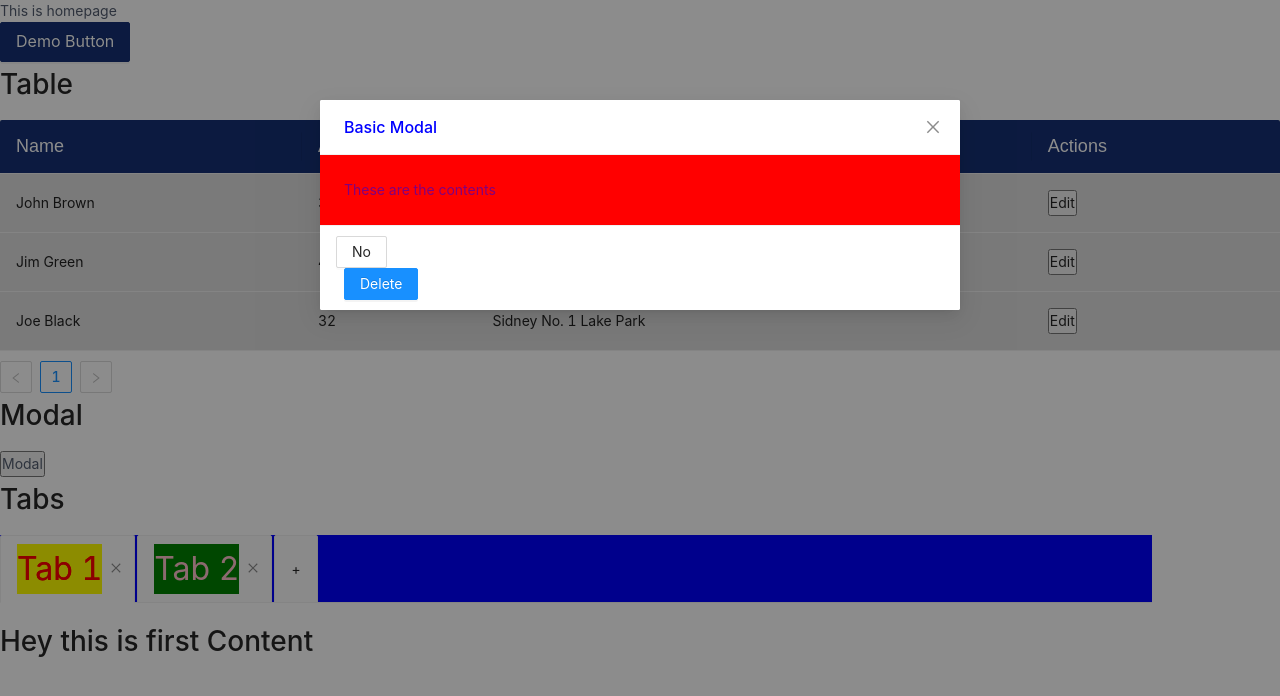
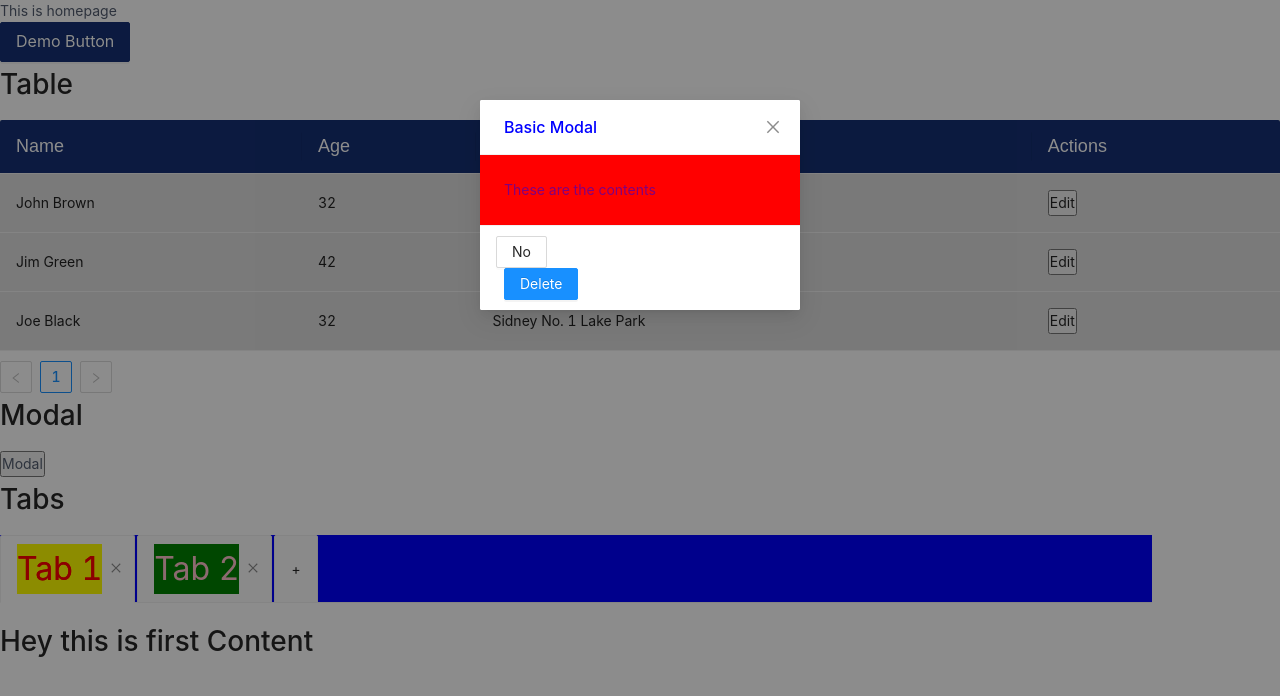
Before and after one commit to w3ngithub/wenhub, a Next.js app: page / in a window 1280 px wide. Shown: the top 696 px of the page. Built offline with nearby package versions, Linux system fonts and the light colour scheme.

Commit message:
Made some changes

```diff
--- a/app/components/elements/Modal/index.js
+++ b/app/components/elements/Modal/index.js
@@ -39,7 +39,7 @@ const Modals = ({
     }
   }, [])
 
-  let width = '20%'
+  let width
 
   if (variant === 'small') {
     width = '25%'
--- a/app/components/modules/Test1/index.js
+++ b/app/components/modules/Test1/index.js
@@ -3,42 +3,45 @@ import PaginateTable from 'components/modules/PaginateTable'
 import Modal from 'components/elements/Modal'
 import Tab from 'components/elements/Tabs'
 
-const ContentOne = () => {
-
-    return (
+const ContentOne = () => (
   <div>
     <h1>Hey this is first Content</h1>
   </div>
 )
-}
 
-const ContentTwo = () => {
-
-    return (
+const ContentTwo = () => (
   <div>
     <h1>Hey this is second Content</h1>
   </div>
 )
-}
 
 const Test1 = () => {
   const [visible, setVisible] = React.useState(true)
   const [panes, setPane] = React.useState([
     {
-            id: "1",
-            tab: <div style={{ background: "yellow", color: "red", fontSize: "2rem" }}>
+      id: '1',
+      tab: (
+        <div style={{ background: 'yellow', color: 'red', fontSize: '2rem' }}>
           Tab 1
-            </div>,
+        </div>
+      ),
       content: <ContentOne />,
     },
     {
-            id: "2",
-            tab: <div style={{ background: "green", color: "pink", fontSize: "2rem" }}>
+      id: '2',
+      tab: (
+        <div style={{ background: 'green', color: 'pink', fontSize: '2rem' }}>
           Tab 2
-            </div>,
+        </div>
+      ),
       content: <ContentTwo />,
-            style: { background: "blue", height: "122px", fontSize: "33px", width: "90%" },
-        }
+      style: {
+        background: 'blue',
+        height: '122px',
+        fontSize: '33px',
+        width: '90%',
+      },
+    },
   ])
   return (
     <div>
@@ -48,20 +51,22 @@ const Test1 = () => {
       </div>
       <div>
         <h1>Modal</h1>
-                <button onClick={() => setVisible(true)}>Modal</button>
+        <button type="button" onClick={() => setVisible(true)}>
+          Modal
+        </button>
 
         <Modal
           visible={visible}
           handleOk={() => setVisible(false)}
           handleCancel={() => setVisible(false)}
-                    bodyStyle={{ color: "purple", background: "red" }}
+          bodyStyle={{ color: 'purple', background: 'red' }}
           confirmText="Delete"
           cancelText="No"
           headerBackground="white"
           headerFontSize="1rem"
           headerTextColor="blue"
           footerBackground="white"
-                    variant="medium"
+          variant="small"
         >
           These are the contents
         </Modal>
@@ -69,12 +74,12 @@ const Test1 = () => {
       <div>
         <h1>Tabs</h1>
         <Tab
-                    tabBarStyle={{ background: "blue", width: "90%" }}
+          tabBarStyle={{ background: 'blue', width: '90%' }}
           tabs={panes}
-                    style={{ background: "ccff33" }}
+          style={{ background: 'ccff33' }}
         />
       </div>
-        </div >
+    </div>
   )
 }
 
```
Lines whose indentation alone changed are shown as unchanged.
